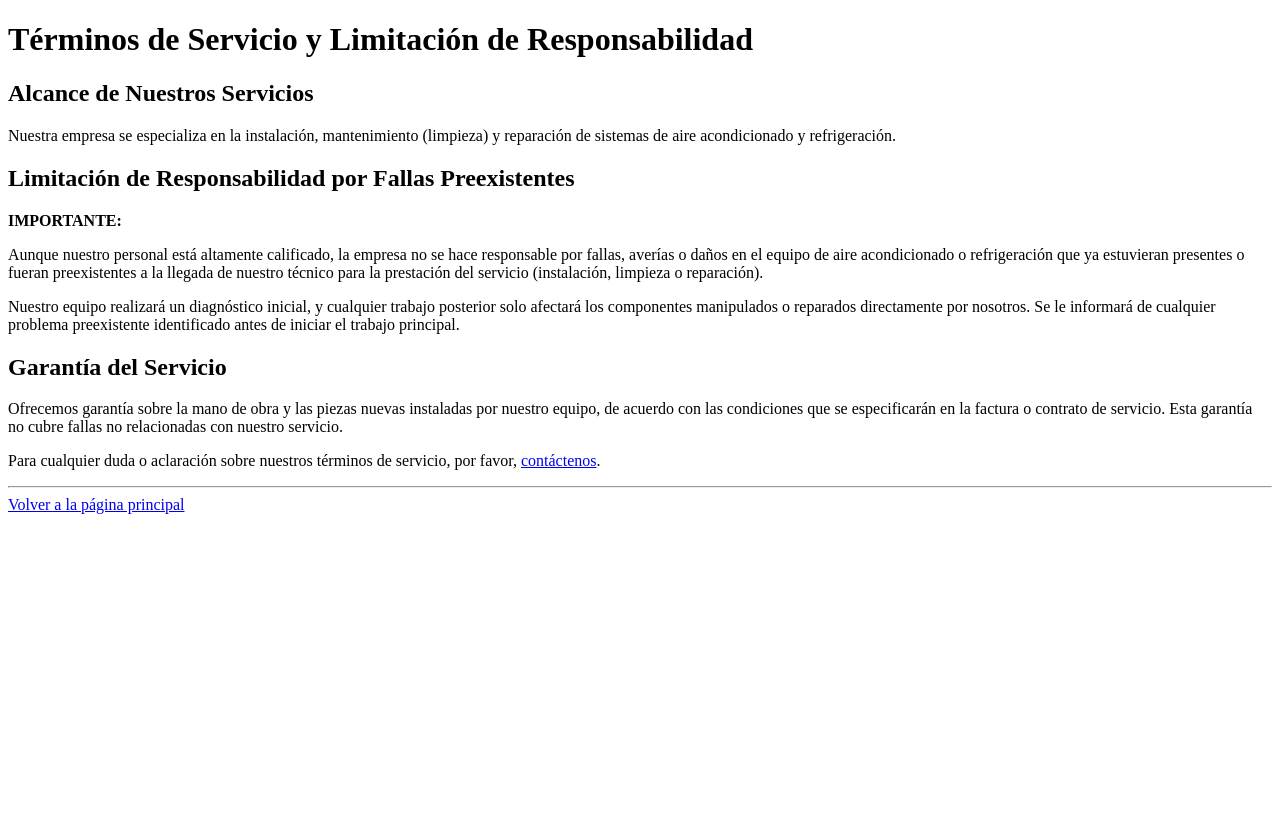
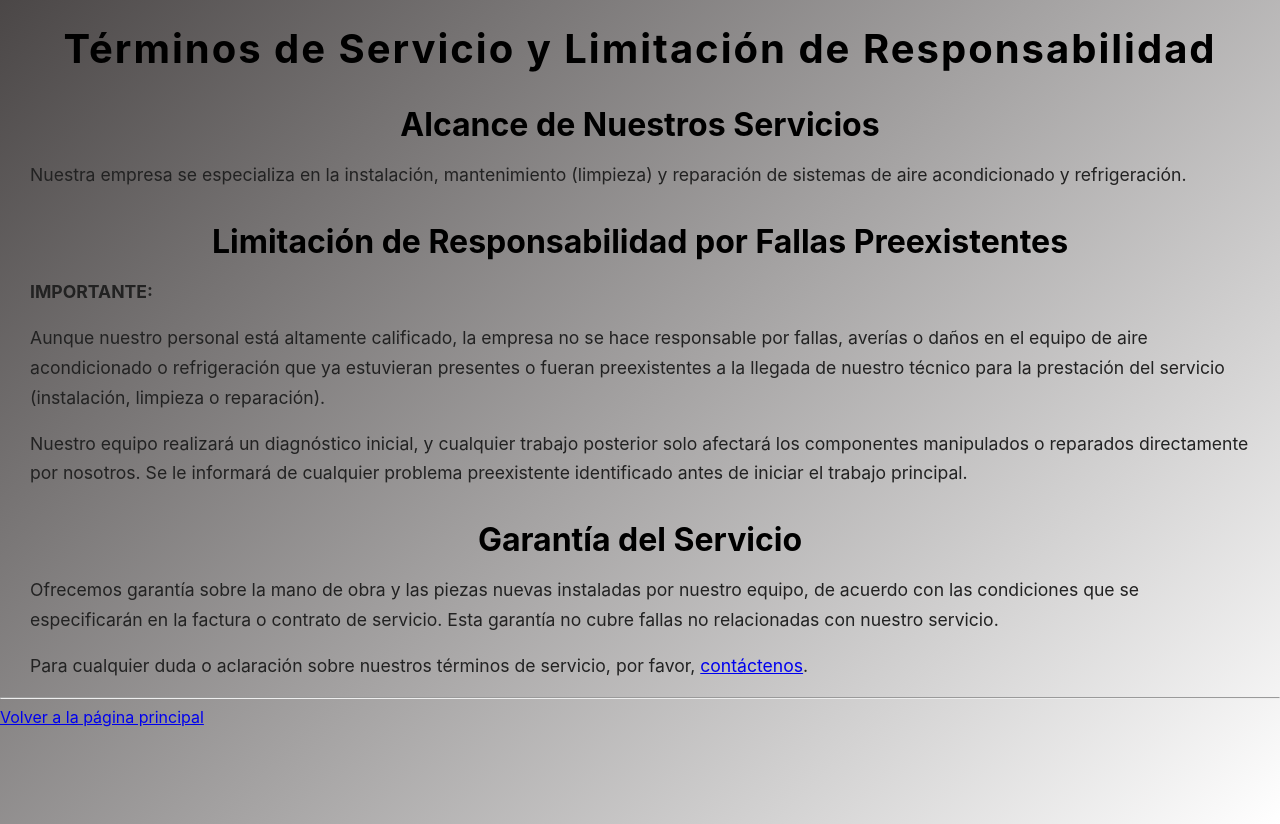
Before and after one commit to JavierNo1/FULL_FRIO, a plain HTML site: page HTML/aviso.html in a window 1280 px wide. Before the commit the page ends 800 px from the top, so only its background shows below. Drawn offline with Linux system fonts and the light colour scheme; the site is published under a folder, as on GitHub Pages, so addresses that start at the root find nothing.

Commit message:
Update aviso.html

```diff
--- a/HTML/aviso.html
+++ b/HTML/aviso.html
@@ -4,7 +4,7 @@
     <meta charset="UTF-8">
     <meta name="viewport" content="width=device-width, initial-scale=1.0">
     <title>Aviso Legal y Términos de Servicio</title>
-    <link rel="stylesheet" href="/CSS/estilos.css">
+    <link rel="stylesheet" href="../CSS/estilos.css">
 </head>
 <body>
     <h1>Términos de Servicio y Limitación de Responsabilidad</h1>
@@ -25,6 +25,7 @@
     <p>Para cualquier duda o aclaración sobre nuestros términos de servicio, por favor, <a href="https://wa.me/593997080881">contáctenos</a>.</p>
 
     <hr>
-    <a href="/index.html">Volver a la página principal</a>
+    <a href="../index.html">Volver a la página principal</a>
 </body>
+
 </html>
```
